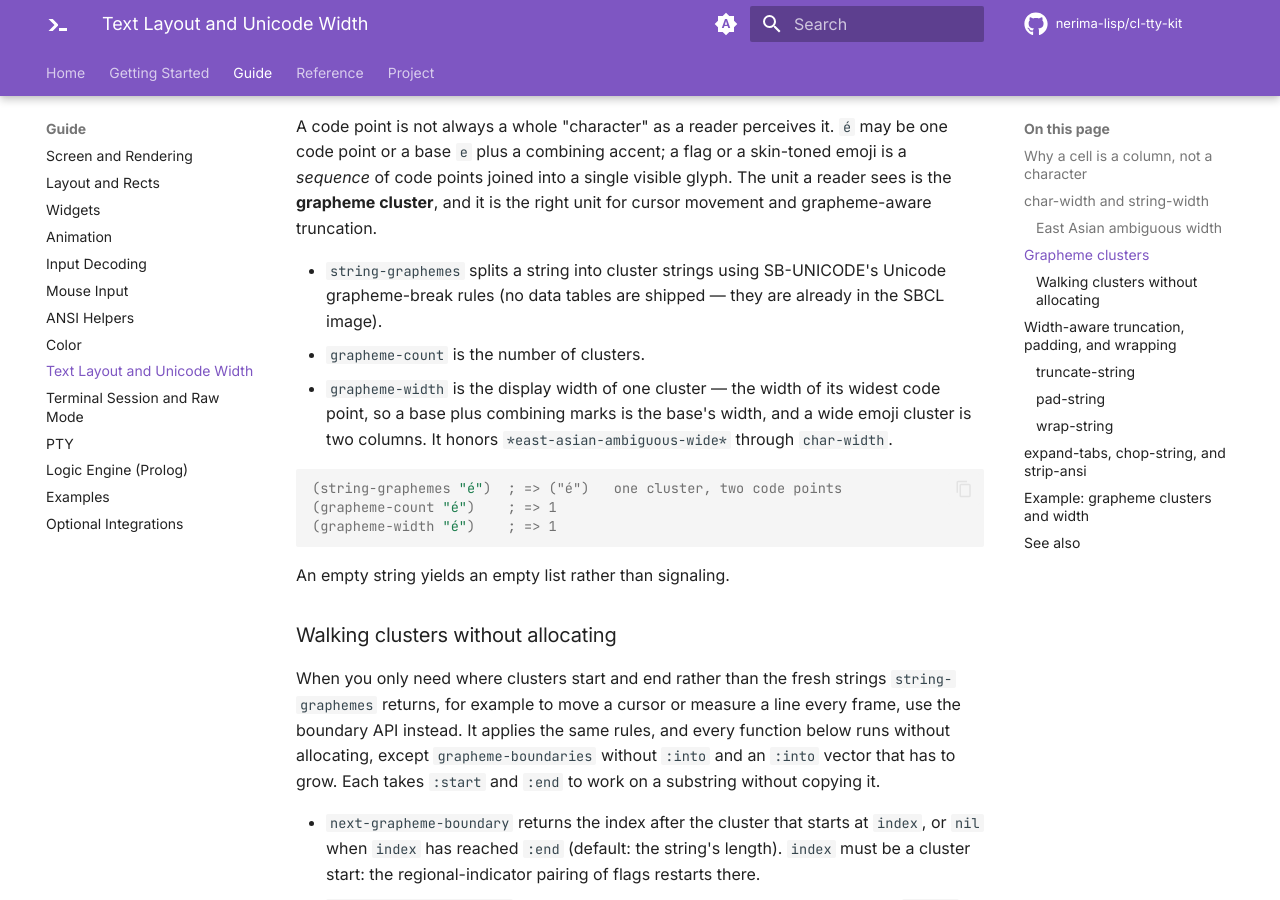
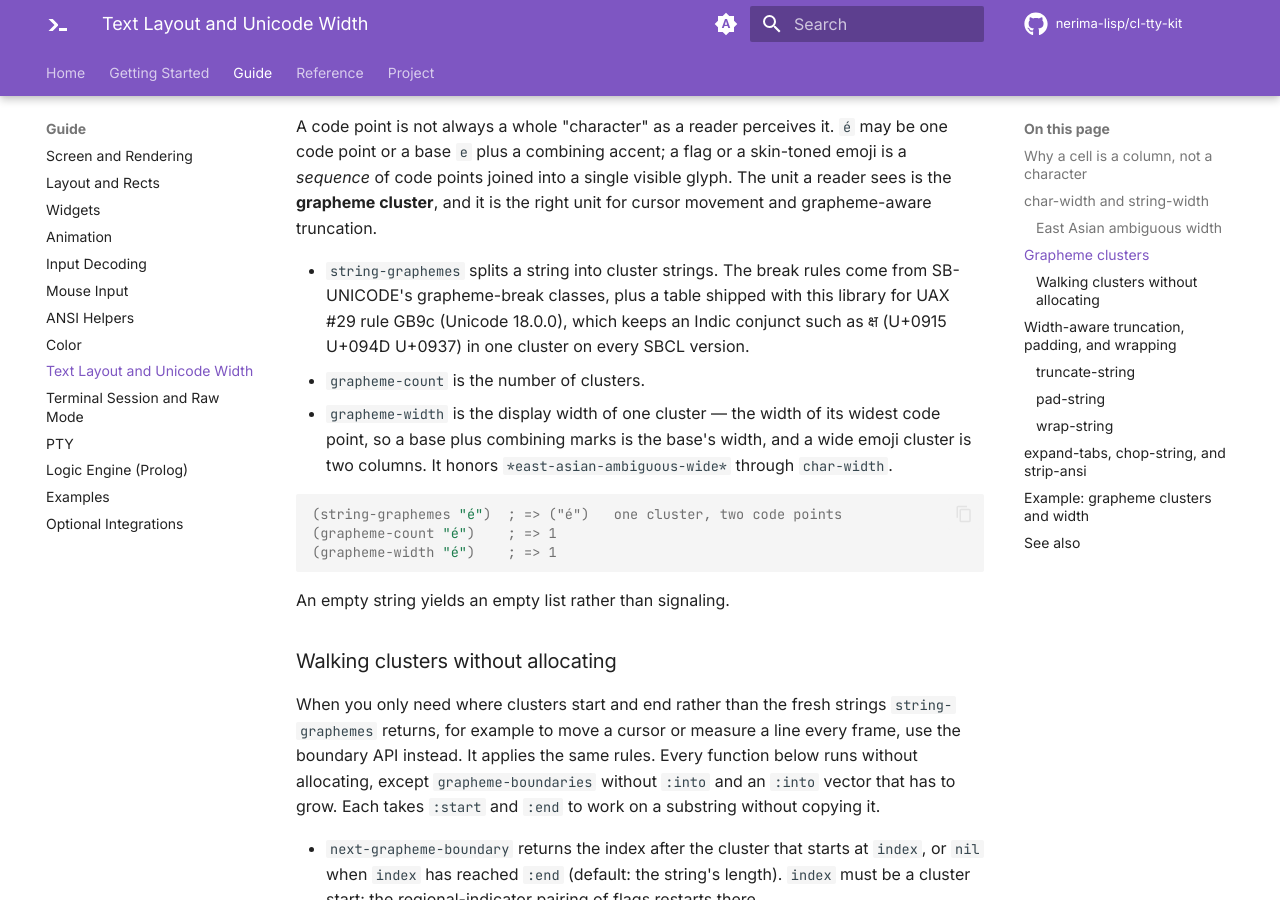
Before and after one commit to nerima-lisp/cl-tty-kit, an MkDocs documentation site: the page built from docs/src/guide/text-layout.md, in a window 1280 px wide and 900 px high, scrolled down 1579 px. Built offline with MkDocs 1.6.1 and Material for MkDocs 9.7.7, drawn with Linux system fonts in a browser that asks for light colours; comment, search, counter and statistics services are not loaded.

Commit message:
fix(grapheme): implement GB9c and build string-graphemes on the same walker
Ship the Unicode 18.0.0 Indic_Conjunct_Break table (the data SBCL 2.6.10
bundles) and apply UAX #29 GB9c, so U+0915 U+094D U+0937 is one cluster
on every SBCL version. string-graphemes now uses do-grapheme-boundaries
so it agrees with grapheme-count on runtimes without GB9c. Runtime
comparisons are limited to Linker-free inputs, where GB9c cannot apply;
GB9c itself is checked against GraphemeBreakTest.txt 18.0.0.

```diff
--- a/docs/src/guide/text-layout.md
+++ b/docs/src/guide/text-layout.md
@@ -74,9 +74,10 @@ skin-toned emoji is a *sequence* of code points joined into a single visible
 glyph. The unit a reader sees is the **grapheme cluster**, and it is the right
 unit for cursor movement and grapheme-aware truncation.
 
-- `string-graphemes` splits a string into cluster strings using SB-UNICODE's
-  Unicode grapheme-break rules (no data tables are shipped — they are already in
-  the SBCL image).
+- `string-graphemes` splits a string into cluster strings. The break rules
+  come from SB-UNICODE's grapheme-break classes, plus a table shipped with this
+  library for UAX #29 rule GB9c (Unicode 18.0.0), which keeps an Indic conjunct
+  such as क्ष (U+0915 U+094D U+0937) in one cluster on every SBCL version.
 - `grapheme-count` is the number of clusters.
 - `grapheme-width` is the display width of one cluster — the width of its widest
   code point, so a base plus combining marks is the base's width, and a wide
@@ -95,8 +96,8 @@ An empty string yields an empty list rather than signaling.
 
 When you only need where clusters start and end rather than the
 fresh strings `string-graphemes` returns, for example to move a cursor or measure a line every
-frame, use the boundary API instead. It applies the same rules, and every
-function below runs without allocating, except `grapheme-boundaries` without
+frame, use the boundary API instead. It applies the same rules.
+Every function below runs without allocating, except `grapheme-boundaries` without
 `:into` and an `:into` vector that has to grow. Each takes `:start` and `:end` to work on a substring without
 copying it.
 
```
Also changed, not shown: 5 other files.
